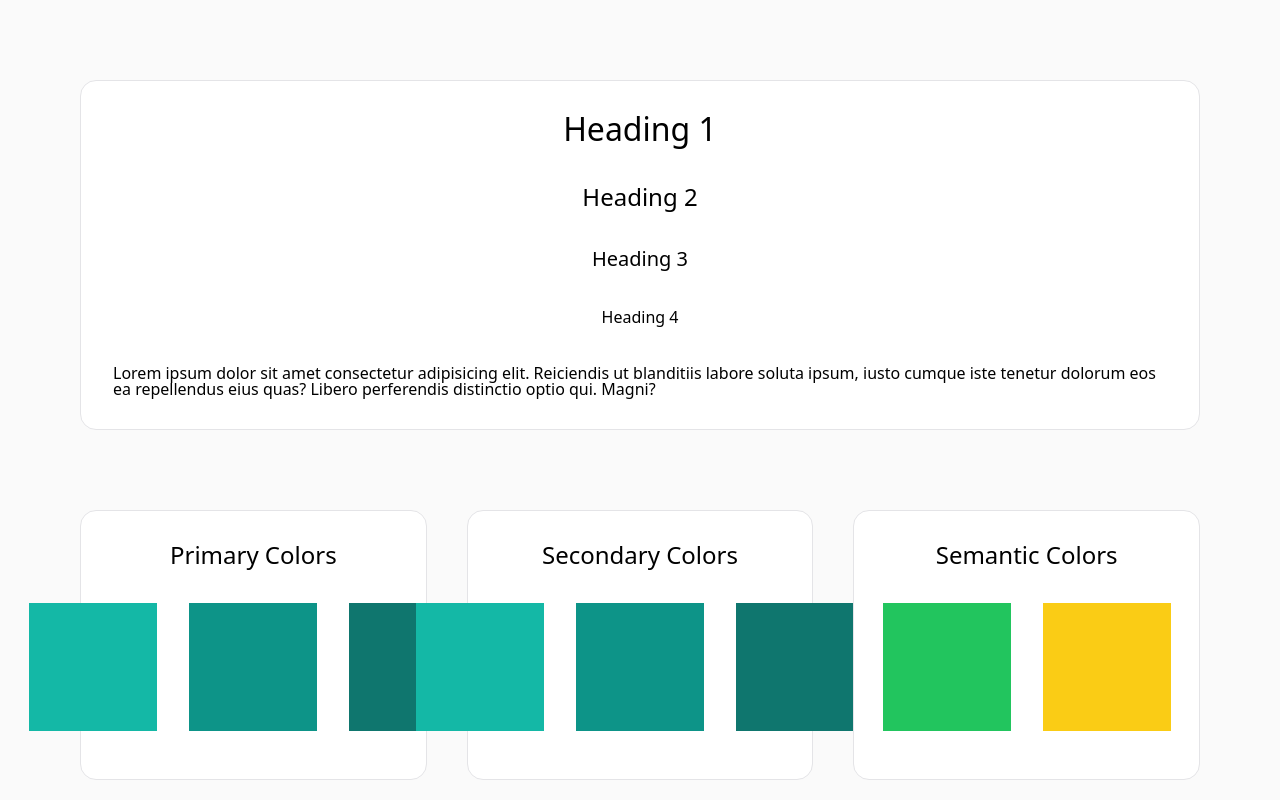
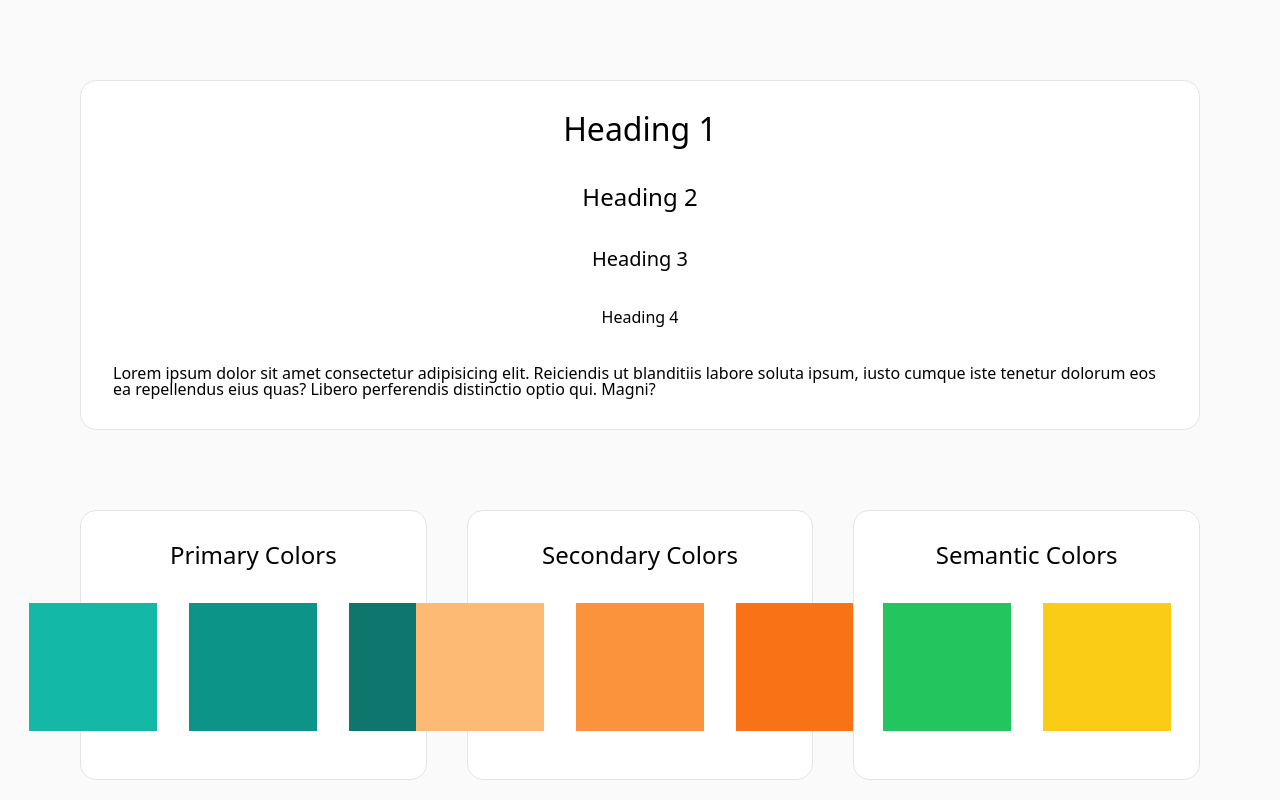
Before and after one commit to gregoirelebas/SkillSwap-Front, a React (Vite) app: page / in a window 1280 px wide. Shown: the top 800 px of the page. Built offline with nearby package versions, Linux system fonts and the light colour scheme.

Commit message:
Fixed secondary colors.

```diff
--- a/src/index.css
+++ b/src/index.css
@@ -5,9 +5,9 @@
   --color-primary: #0d9488;
   --color-primary-dark: #0f766e;
 
-  --color-secondary-light: #14b8a6;
-  --color-secondary: #0d9488;
-  --color-secondary-dark: #0f766e;
+  --color-secondary-light: #fdba74;
+  --color-secondary: #fb923c;
+  --color-secondary-dark: #f97316;
 
   --color-success-light: #4ade80;
   --color-success: #22c55e;
```
